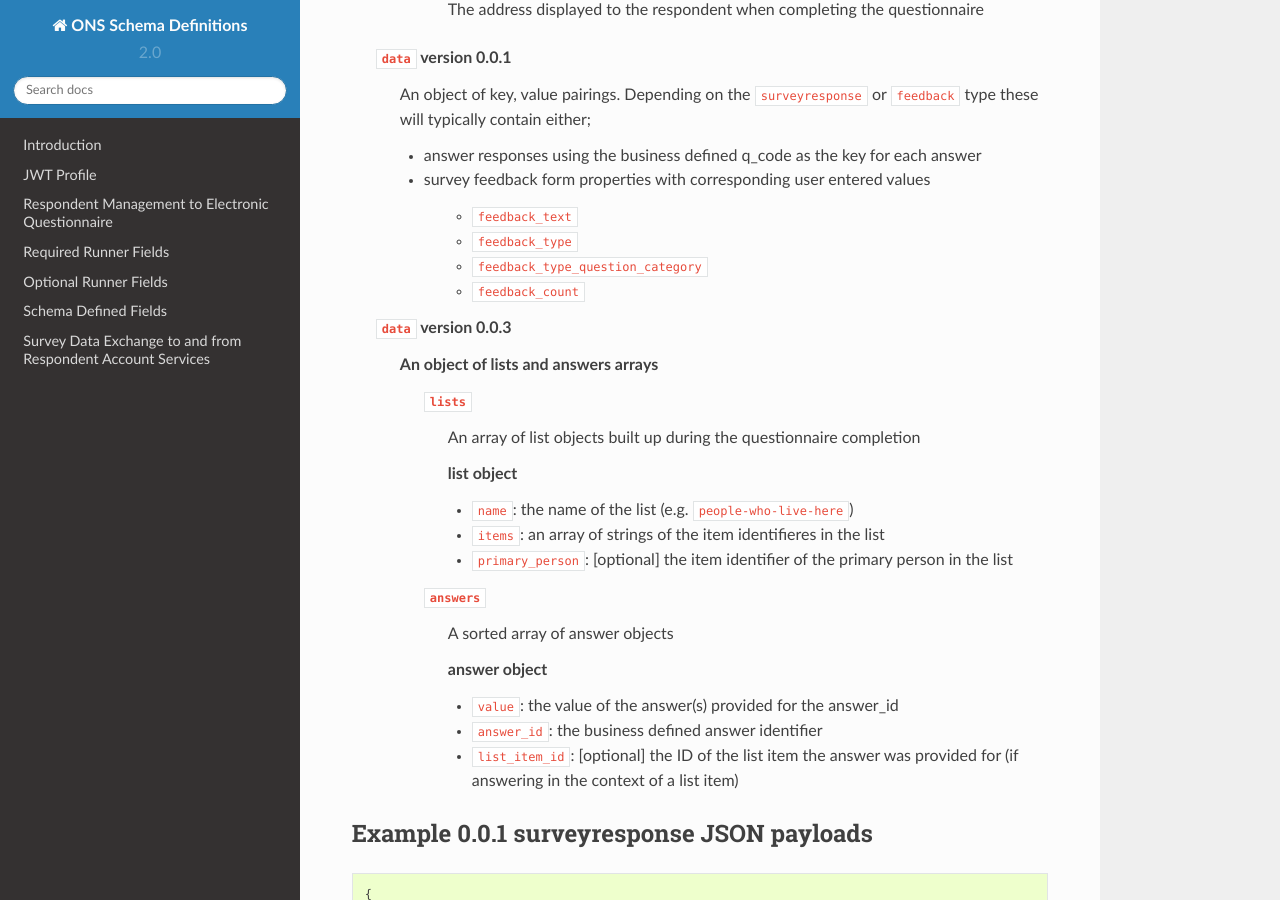
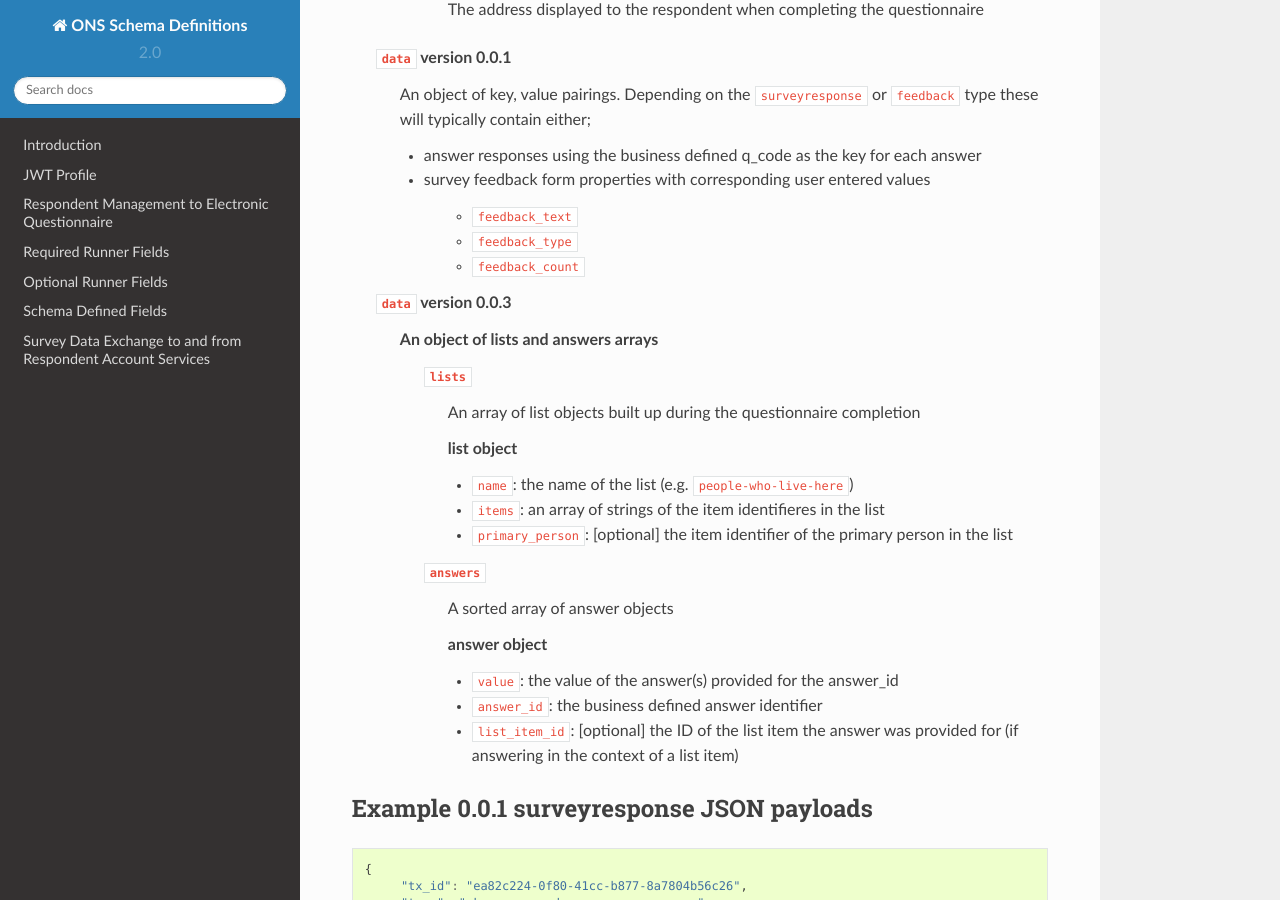
Before and after one commit to ONSdigital/ons-schema-definitions, a Sphinx documentation site: the page built from docs/electronic_questionnaire_to_downstream.rst, in a window 1280 px wide and 900 px high, scrolled down 3086 px. Built offline with Sphinx 7.4.7 and the Read the Docs theme 2.0.0, drawn with Linux system fonts in a browser that asks for light colours; pages that are not in the unit, such as notebooks, are missing from menus.

Commit message:
Remove feedback_type_question_category

```diff
--- a/docs/electronic_questionnaire_to_downstream.rst
+++ b/docs/electronic_questionnaire_to_downstream.rst
@@ -87,7 +87,6 @@ Schema Definition
 
           - ``feedback_text``
           - ``feedback_type``
-          - ``feedback_type_question_category``
           - ``feedback_count``
 
   ``data`` version 0.0.3
```
Also changed, not shown: 1 other file.
